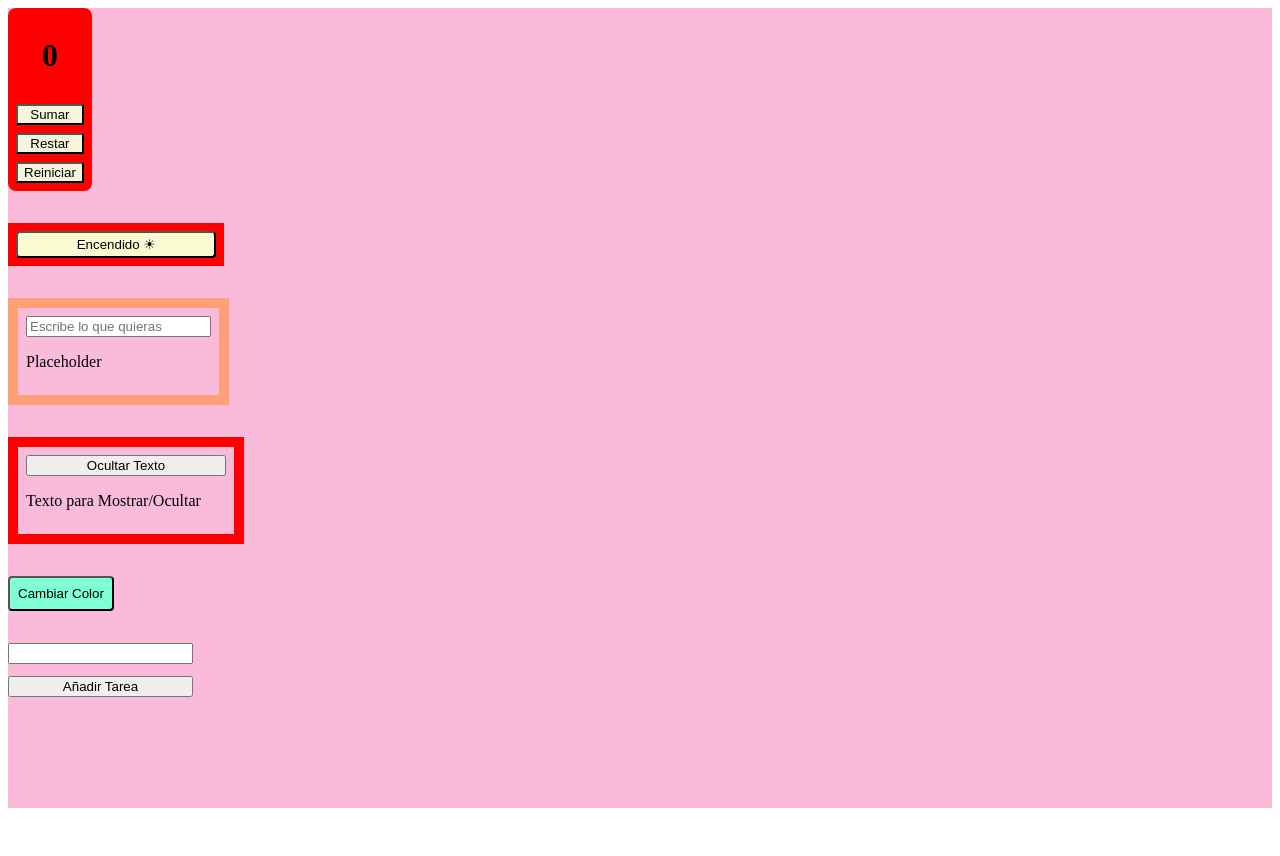
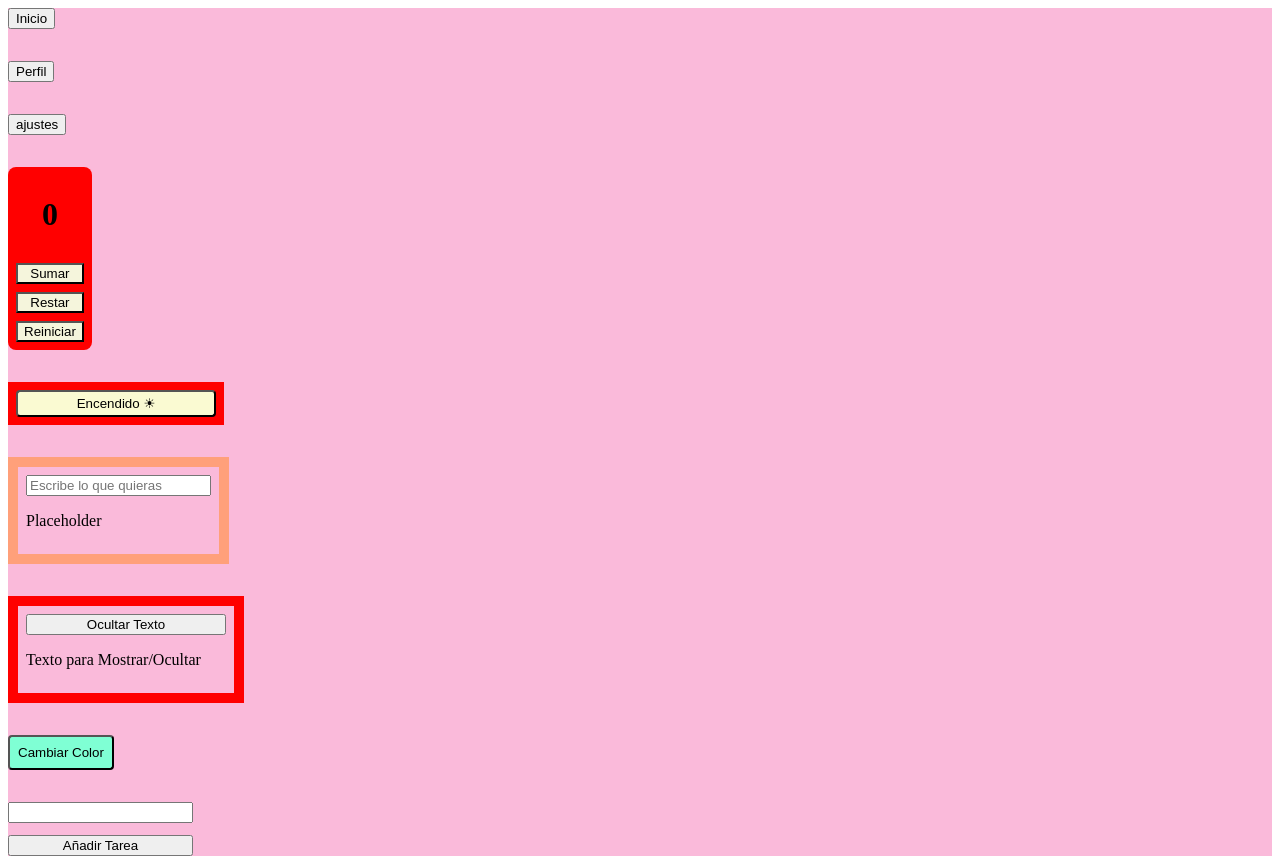
Before and after one commit to javier-ibanez-vizuete/react-usestate, a React (Vite) app: page / in a window 1280 px wide. Before the commit the page ends 808 px from the top, so only its background shows below. Built offline with nearby package versions, Linux system fonts and the light colour scheme.

Commit message:
feat(app): add a fake navigation button to project

```diff
--- a/src/App.jsx
+++ b/src/App.jsx
@@ -5,12 +5,16 @@ import { TextBox } from "./components/TextBoX/TextBox";
 import { ShowText } from "./components/ShowText/ShowText";
 import { ColoredBtn } from "./components/ColoredBtn/ColoredBtn";
 import { TaskList } from "./components/TaskList/TaskList";
+import { FakeNavigation } from "./components/FakeNavigation/FakeNavigation";
 
 export const App = () => {
 	const [count, setCount] = useState(0);
 
 	return (
 		<>
+			<FakeNavigation btnName={"Inicio"} textContent={"Texto de Inicio"} />
+			<FakeNavigation btnName={"Perfil"} textContent={"Texto de Perfil"} />
+			<FakeNavigation btnName={"ajustes"} textContent={"Boton ajustes"} />
 			<SimpleCounter />
 			<ToggleButton />
 			<TextBox />
--- /dev/null
+++ b/src/components/FakeNavigation/FakeNavigation.jsx
@@ -0,0 +1,19 @@
+import { useState } from "react";
+import "./FakeNavigation.css";
+
+export const FakeNavigation = ({btnName, textContent}) => {
+	const [handleBtn, setHandleBtn] = useState(false);
+	const toggleText = () => setHandleBtn(!handleBtn);
+
+    if (!btnName.length) {
+        return null;
+    }
+	return (
+		<div className="fake-navigation-container">
+			<div className="fake-nav-btns-container">
+				<button onClick={toggleText}>{btnName}</button>
+			</div>
+			{handleBtn && <p>{textContent ? textContent : "Boton sin contenido"}</p>}
+		</div>
+	);
+};
```
Also changed, not shown: src/components/FakeNavigation/FakeNavigation.css (added).
